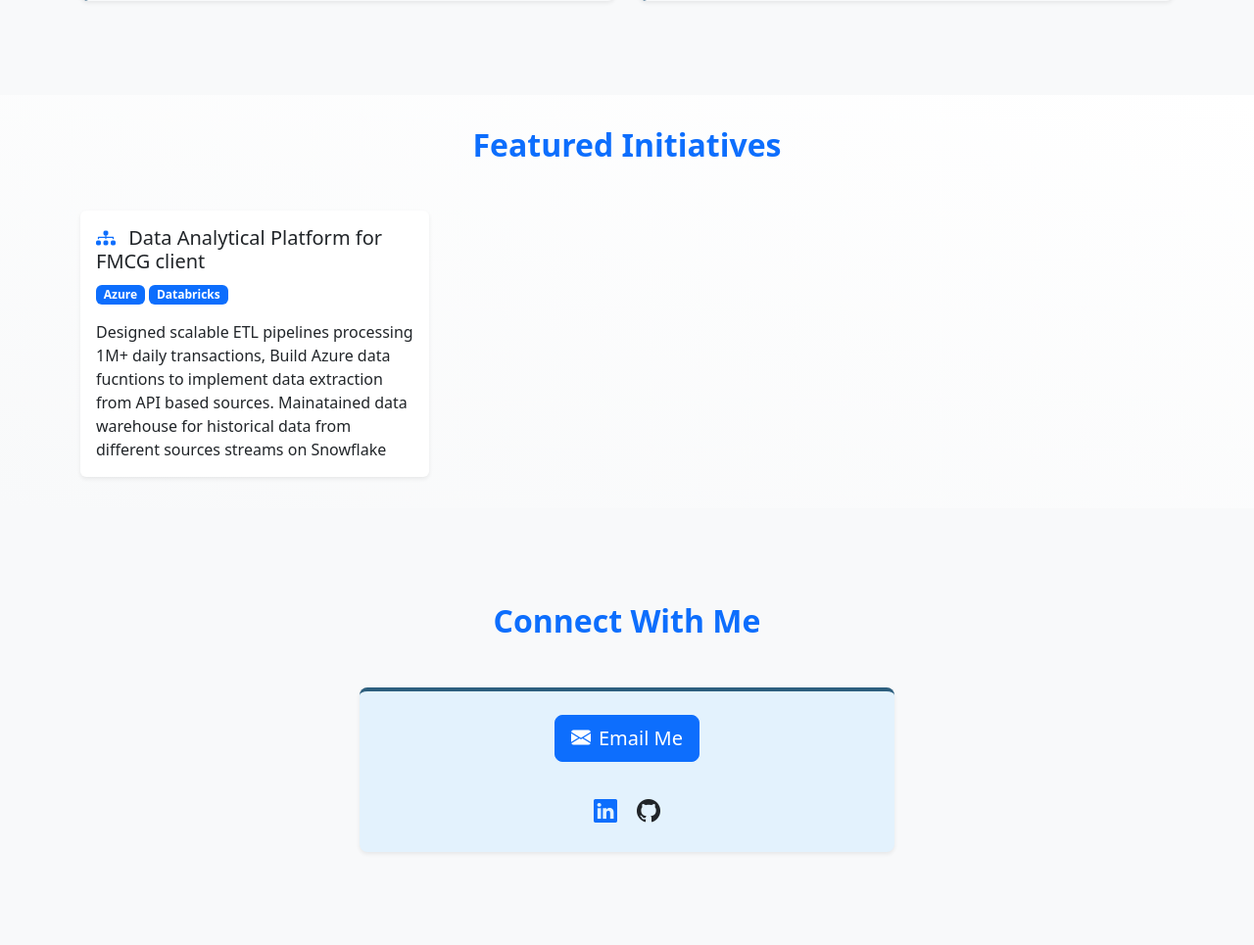
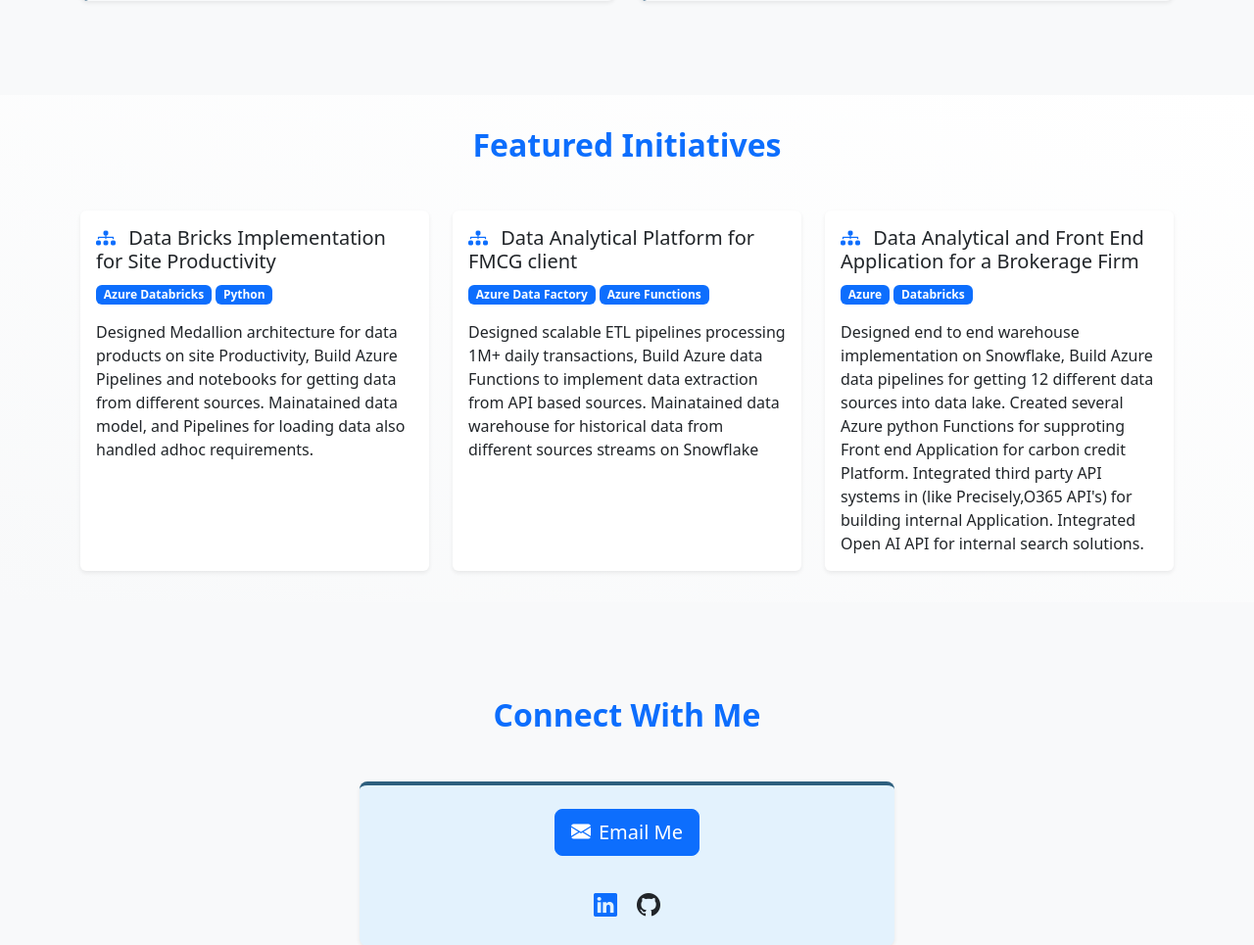
Before and after one commit to mayankhada25/MY-PORTFOLIO, a Flask app: page / in a window 1280 px wide. Shown: the part 1783-2748 px from the top of the page at 98% size. Before the commit the page ends 2656 px from the top, so only its background shows below. Run offline with Flask 3, Linux system fonts and the light colour scheme; data that the repository does not hold is empty; some libraries are stand-ins or nearby versions.

Commit message:
Projects entries

```diff
--- a/templates/index.html
+++ b/templates/index.html
@@ -274,15 +274,42 @@
                         <div class="card-body">
                             <h5 class="card-title">
                                 <i class="bi bi-diagram-3-fill text-primary me-2"></i>
+                                Data Bricks Implementation for Site Productivity
+                            </h5>
+                            <div class="mb-3">
+                                <span class="badge bg-primary">Azure Databricks</span>
+                                <span class="badge bg-primary">Python</span>
+                            </div>
+                            <p class="card-text">
+                                Designed Medallion architecture for data products on site Productivity,
+                                Build Azure Pipelines and notebooks for getting data from different sources.
+                                Mainatained data model, and Pipelines for loading data also handled adhoc requirements.
+                            </p>
+                            <!-- <a href="#" class="btn btn-sm btn-outline-primary">
+                                <i class="bi bi-github me-2"></i>View Code
+                            </a> -->
+                        </div>
+                    </div>
+                </div>
+                <!-- Project 2 -->
+                <div class="col-lg-4">
+                    <div class="project-card card h-100 shadow-sm border-0">
+                        <!-- <img src="https://via.placeholder.com/400x250"
+                            class="card-img-top"
+                            alt="Project Visual"
+                            style="border-radius: 0.3rem 0.3rem 0 0;"> -->
+                        <div class="card-body">
+                            <h5 class="card-title">
+                                <i class="bi bi-diagram-3-fill text-primary me-2"></i>
                                 Data Analytical Platform for FMCG client
                             </h5>
                             <div class="mb-3">
-                                <span class="badge bg-primary">Azure</span>
-                                <span class="badge bg-primary">Databricks</span>
+                                <span class="badge bg-primary">Azure Data Factory</span>
+                                <span class="badge bg-primary">Azure Functions</span>
                             </div>
                             <p class="card-text">
                                 Designed scalable ETL pipelines processing 1M+ daily transactions,
-                                Build Azure data fucntions to implement data extraction from API based sources.
+                                Build Azure data Functions to implement data extraction from API based sources.
                                 Mainatained data warehouse for historical data from different sources streams on Snowflake
                             </p>
                             <!-- <a href="#" class="btn btn-sm btn-outline-primary">
@@ -291,7 +318,35 @@
                         </div>
                     </div>
                 </div>
-
+                <!-- Project 3 -->
+                <div class="col-lg-4">
+                    <div class="project-card card h-100 shadow-sm border-0">
+                        <!-- <img src="https://via.placeholder.com/400x250"
+                            class="card-img-top"
+                            alt="Project Visual"
+                            style="border-radius: 0.3rem 0.3rem 0 0;"> -->
+                        <div class="card-body">
+                            <h5 class="card-title">
+                                <i class="bi bi-diagram-3-fill text-primary me-2"></i>
+                                Data Analytical and Front End Application for a Brokerage Firm
+                            </h5>
+                            <div class="mb-3">
+                                <span class="badge bg-primary">Azure</span>
+                                <span class="badge bg-primary">Databricks</span>
+                            </div>
+                            <p class="card-text">
+                                Designed end to end warehouse implementation on Snowflake,
+                                Build Azure data pipelines for getting 12 different data sources into data lake.
+                                Created several Azure python Functions for supproting Front end Application for carbon credit Platform.
+                                Integrated third party API systems in (like Precisely,O365 API's) for building internal Application.
+                                Integrated Open AI API for internal search solutions.
+                            </p>
+                            <!-- <a href="#" class="btn btn-sm btn-outline-primary">
+                                <i class="bi bi-github me-2"></i>View Code
+                            </a> -->
+                        </div>
+                    </div>
+                </div>
                 <!-- Add more project cards -->
             </div>
         </div>
```
